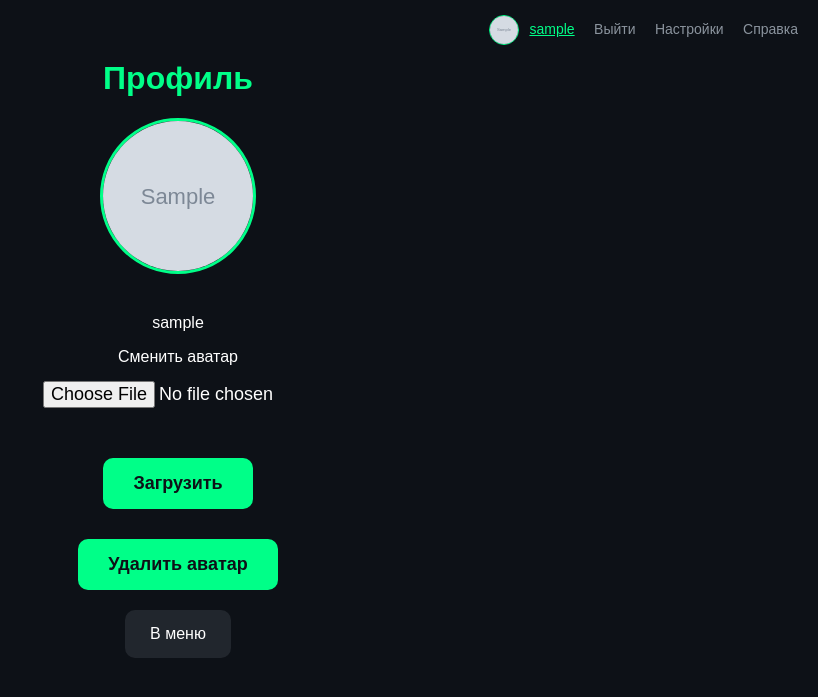
After one commit to dennik1011-cyber/The-world-of-ciphers, a Flask app: page /profile in a window 1280 px wide. The commit adds this page. Shown: the top 697 px of the page, without its empty margins (462-1280 px from the left). Run offline with Flask 3, Linux system fonts and the light colour scheme; a user stored in the database is signed in; tables that the repository leaves empty hold one stand-in row (values such as "Sample post"); grey boxes marked "Sample" are stand-in pictures.

Commit message:
аватар

```diff
--- a/app.py
+++ b/app.py
@@ -3,7 +3,8 @@ import random
 from faker import Faker
 
 from flask import Flask, render_template, request, redirect, make_response
-from flask_login import login_user, login_required, logout_user, LoginManager
+from flask_login import login_user, login_required, logout_user, LoginManager, current_user
+from werkzeug.utils import secure_filename
 
 from ciphers import easy, normal
 from data import db_session
@@ -11,12 +12,22 @@ from data.users import User
 from forms.users import RegisterForm, LoginForm
 from ciphers.constants import levels, cipher_guides
 
+
+UPLOAD_FOLDER = 'static/uploads'
+ALLOWED_EXTENSIONS = {'png', 'jpg', 'jpeg'}
+
 app = Flask(__name__)
-app.config['SECRET_KEY'] = 'cipher_secret_key'
+app.config['SECRET_KEY'] = os.getenv('SECRET_KEY')
+app.config['UPLOAD_FOLDER'] = UPLOAD_FOLDER
+os.makedirs(UPLOAD_FOLDER, exist_ok=True)
+
+def allowed_file(filename):
+    return '.' in filename and filename.rsplit('.', 1)[1].lower() in ALLOWED_EXTENSIONS
 
 login_manager = LoginManager()
 login_manager.init_app(app)
 login_manager.login_view = 'login'
+
 
 
 
@@ -267,6 +278,50 @@ def logout():
     logout_user()
     return redirect("/")
 
+from flask_login import login_user
+
+@app.route('/profile', methods=['GET', 'POST'])
+@login_required
+def profile():
+    message = None
+    db_sess = db_session.create_session()
+    user = db_sess.query(User).filter(User.id == current_user.id).first()
+
+    if request.method == 'POST':
+        if request.form.get('action') == 'delete':
+            if user.avatar:
+                old_file = os.path.join(app.config['UPLOAD_FOLDER'], user.avatar)
+                if os.path.exists(old_file):
+                    os.remove(old_file)
+                user.avatar = None
+                db_sess.commit()
+                message = 'Аватар удалён'
+            login_user(user, remember=True)  # обновляем сессию
+            return render_template('profile.html', user=user, message=message)
+
+        file = request.files.get('avatar')
+
+        if not file or file.filename == '':
+            message = 'Файл не выбран'
+        elif not allowed_file(file.filename):
+            message = 'Разрешены только PNG, JPG, JPEG, GIF'
+        else:
+            if user.avatar:
+                old_file = os.path.join(app.config['UPLOAD_FOLDER'], user.avatar)
+                if os.path.exists(old_file):
+                    os.remove(old_file)
+
+            ext = file.filename.rsplit('.', 1)[1].lower()
+            filename = secure_filename(f"avatar_{current_user.id}.{ext}")
+            filepath = os.path.join(app.config['UPLOAD_FOLDER'], filename)
+            file.save(filepath)
+
+            user.avatar = filename
+            db_sess.commit()
+            login_user(user, remember=True)  # обновляем сессию
+            message = 'Аватар обновлён!'
+
+    return render_template('profile.html', user=user, message=message)
 
 if __name__ == "__main__":
 
--- a/data/users.py
+++ b/data/users.py
@@ -17,7 +17,7 @@ class User(SqlAlchemyBase, UserMixin, SerializerMixin):
     hashed_password = sqlalchemy.Column(sqlalchemy.String, nullable=True)
     modified_date = sqlalchemy.Column(sqlalchemy.DateTime,
                                       default=datetime.datetime.now, onupdate=datetime.datetime.now)
-
+    avatar = sqlalchemy.Column(sqlalchemy.String, default=None)
 
     def set_password(self, password):
         self.hashed_password = generate_password_hash(password)
--- a/requirements.txt
+++ b/requirements.txt
@@ -4,6 +4,7 @@ Flask==3.1.3
 Flask-Login==0.6.3
 Flask-WTF==1.3.0
 python-dotenv==1.2.2
+requests==2.33.1
 SQLAlchemy==2.0.49
 sqlalchemy-serializer==1.6.3
 Werkzeug==3.1.8
--- a/static/style.css
+++ b/static/style.css
@@ -465,3 +465,20 @@ body.light .guide-box pre {
 body.light .setting-box input[type="range"] {
     accent-color: #2d5a00;
 }
+.top-avatar {
+    width: 28px;
+    height: 28px;
+    border-radius: 50%;
+    object-fit: cover;
+    border: 1px solid #00ff88;
+    vertical-align: middle;
+    margin-right: 6px;
+}
+.avatar-img {
+    width: 150px;
+    height: 150px;
+    border-radius: 50%;
+    object-fit: cover;
+    border: 3px solid #00ff88;
+    margin-bottom: 20px;
+}
--- a/templates/base.html
+++ b/templates/base.html
@@ -9,7 +9,10 @@
 
 <div class="top-right">
     {% if current_user.is_authenticated %}
-        <span class="user-name">{{ current_user.login }}</span>
+           <img src="{{ url_for('static', filename='uploads/' + (current_user.avatar if current_user.avatar else 'default_avatar.png')) }}"
+             alt="Аватар"
+             class="top-avatar">
+        <a href="/profile" class="user-name">{{ current_user.login }}</a>
         <a href="/logout" class="top-link">Выйти</a>
     {% endif %}
     <a href="/settings" class="top-link">Настройки</a>
--- /dev/null
+++ b/templates/profile.html
@@ -0,0 +1,37 @@
+{% extends "base.html" %}
+{% block title %}Профиль{% endblock %}
+
+{% block content %}
+
+<h1>Профиль</h1>
+
+<div class="profile-box">
+    <img src="{{ url_for('static', filename='uploads/' + (user.avatar if user.avatar else 'default_avatar.png')) }}"
+         alt="Аватар"
+         class="avatar-img">
+
+    <p class="user-login">{{ user.login }}</p>
+
+    <form method="POST" enctype="multipart/form-data">
+        <div class="form-group">
+            <label>Сменить аватар</label>
+            <input type="file" name="avatar" accept="image/*" class="form-input">
+        </div>
+        <button type="submit">Загрузить</button>
+    </form>
+
+    {% if user.avatar %}
+    <form method="POST" style="margin-top: 10px;">
+        <input type="hidden" name="action" value="delete">
+        <button type="submit" class="delete-button">Удалить аватар</button>
+    </form>
+    {% endif %}
+
+    {% if message %}
+    <p class="message">{{ message }}</p>
+    {% endif %}
+</div>
+
+<a href="/" class="menu-button">В меню</a>
+
+{% endblock %}
```
Also changed, not shown: 1.py (deleted, +0 -9 lines), static/uploads/default_avatar.png (added).
